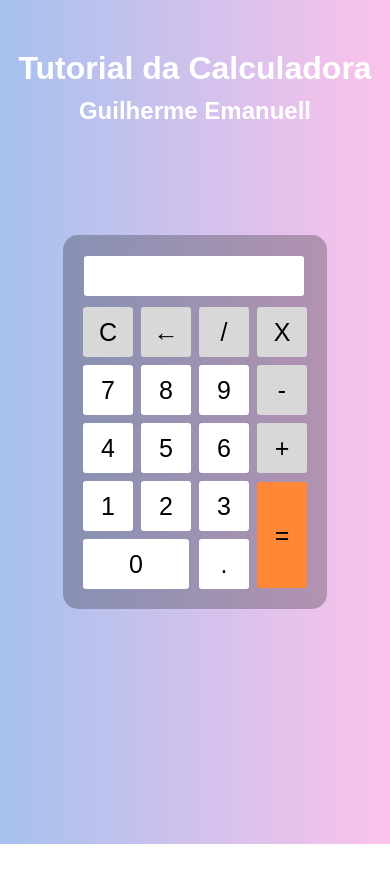
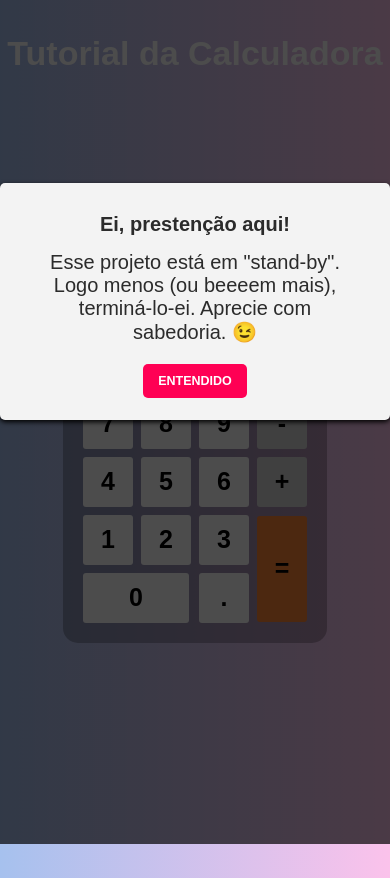
Before and after one commit to guilhermeemanuell/tutorialcalculadora, a plain HTML site: page index.html in a window 390 px wide. Before the commit the page ends 844 px from the top, so only its background shows below. Drawn offline with nearby package versions, Linux system fonts and the light colour scheme.

Commit message:
ajuste do código html e inserção do pop-up

```diff
--- a/index.html
+++ b/index.html
@@ -7,17 +7,22 @@
   <meta name="viewport" content="width=device-width, initial-scale=1.0">
   <title>Tuto da Calculadora</title>
 
-  <link rel="icon" href="./calculator.svg" type="image/svg+xml">
+  <link rel="icon" href="calculator.svg" type="image/svg+xml">
   <link href="./style.css" rel="stylesheet">
+
 
 </head>
 
 <body>
-  <div class="fundo">
-    <div class="titulo-pagina">
+  <section id="home">
+    <div class="col-a">
+      <header>
         <h1 class="titulo">Tutorial da Calculadora</h1>
-      <h2>Guilherme Emanuell</h2>
+      </header>
     </div>
+  </section>
+  <section id="content">
+    <div class="col-b">
       <div class="calculadora">
         <!--       <h1>Calculadora</h1> -->
         <p id="resultado"></p>
@@ -53,8 +58,36 @@
         </table>
       </div>
     </div>
+  </section>
+
+
+  <!-- popup - dentro do body -->
+
+  <script type="text/javascript" src="https://code.jquery.com/jquery-1.8.2.js"></script>
+  <script type="text/javascript" src="./popup-script.js"></script>
+  <link href="./popup-style.css" rel="stylesheet">
+
+  <div class="modal">
+    <div class='popup'>
+      <div class='cnt223'>
+        <h1>Ei, prestenção aqui!</h1>
+        <p>
+          Esse projeto está em "stand-by".
+          Logo menos (ou beeeem mais), terminá-lo-ei.
+          Aprecie com sabedoria. 😉
+          <br>
+          <br>
+          <a href='' class='close'>Entendido</a>
+        </p>
+      </div>
+    </div>
+  </div>
+
+
+  <!-- popup - dentro do body -->
+
 </body>
 
-<script type="text/javascript" src="./calc.js"></script>
+<script type="text/javascript" src="calc.js"></script>
 
 </html>
--- /dev/null
+++ b/popup-script.js
@@ -0,0 +1,17 @@
+$(function () {
+    var overlay = $('<div id="overlay"></div>');
+    overlay.show();
+    overlay.appendTo(document.body);
+    $(".popup").show();
+    $(".close").click(function () {
+      $(".popup").hide();
+      overlay.appendTo(document.body).remove();
+      return false;
+    });
+
+    $(".x").click(function () {
+      $(".popup").hide();
+      overlay.appendTo(document.body).remove();
+      return false;
+    });
+  });
--- /dev/null
+++ b/popup-style.css
@@ -0,0 +1,59 @@
+#overlay {
+    position: fixed;
+    top: 0;
+    left: 0;
+    width: 100vw;
+    height: 100vh;
+    background-color: rgba(0, 0, 0, 0.7);
+    z-index: 101;
+    display: none;
+  }
+
+  .popup {
+    width: 100%;
+    margin-top: 10px;
+    display: none;
+    z-index: 102;
+    display: flex;
+    justify-content: center;
+    align-content: center;
+  }
+
+  .cnt223 {
+    width: 600px;
+    min-height: 150px;
+    margin: 100px auto;
+    background: #f3f3f3;
+    position: relative;
+    z-index: 103;
+    padding: 15px 35px;
+    border-radius: 5px;
+    box-shadow: 0 2px 5px #000;
+  }
+
+  .cnt223 h1,
+  p {
+    margin: 15px 0;
+    clear: both;
+    color: #2b2b2b;
+    text-align: center;
+    font-size: 20px;
+    font-family: Arial, Helvetica, sans-serif;
+  }
+
+  .cnt223 a {
+    text-decoration: none;
+    text-align: center;
+  }
+
+  .close {
+    width: 100px;
+    padding: 10px 15px;
+    background-color: #ff0054;
+    color: #fff;
+    font-weight: bold;
+    border: none;
+    border-radius: 5px;
+    cursor: pointer;
+    text-transform: uppercase;
+  }
--- a/style.css
+++ b/style.css
@@ -1,25 +1,33 @@
 * {
   margin: 0;
   padding: 0;
+  font-size: 62.5%; /* 1rem = 10px */
 }
 
-.fundo {
+body {
+  font-size: 1.6rem;
   background-image: linear-gradient(to left, #fbc2eb 0%, #a6c1ee 100%);
   height: 100vh;
   color: #fff;
   font-family: Arial, Helvetica, sans-serif;
 }
 
-h1,
-h2 {
+header h1 {
   text-align: center;
 }
 
-.titulo {
-  padding: 50px 0 10px;
+h1 {
+  font-size: 3.4rem;
+  margin: 4vh 0 5px 0;
 }
 
+/* h2 {
+  font-size: 3rem;
+  margin: 4vh 0 5px 0;
+} */
+
 .calculadora {
+  margin-top: 4vh;
   position: absolute;
   background-color: rgba(0, 0, 0, 0.25);
   top: 50%;
@@ -33,6 +41,7 @@ h2 {
   width: 50px;
   height: 50px;
   font-size: 25px;
+  font-weight: bold;
   cursor: pointer;
   border: none;
   margin: 3px;
@@ -81,3 +90,57 @@ h2 {
   padding: 5px;
   border-radius: 3px;
 }
+
+@media (max-width: 768px) {
+  .col-a {
+    grid-area: A;
+  }
+
+  .col-b {
+    grid-area: b;
+  }
+
+  body .col-a,
+  .col-b {
+    grid-template-columns: 60.5rem 1fr;
+    grid-template-areas:
+      "A"
+      "B";
+  }
+}
+
+@media (max-width: 540px) {
+  .col-a {
+    grid-area: A;
+  }
+
+  .col-b {
+    grid-area: b;
+  }
+
+  body .col-a,
+  .col-b {
+    grid-template-columns: 60.5rem 1fr;
+    grid-template-areas:
+      "A"
+      "B";
+  }
+}
+
+@media (max-width: 414px) {
+  .col-a {
+    grid-area: A;
+  }
+
+  .col-b {
+    grid-area: b;
+  }
+
+  body .col-a,
+  .col-b {
+    grid-template-columns: 60.5rem 1fr;
+    grid-template-areas:
+      "A"
+      "B";
+  }
+}
```
Lines whose indentation alone changed are shown as unchanged.
